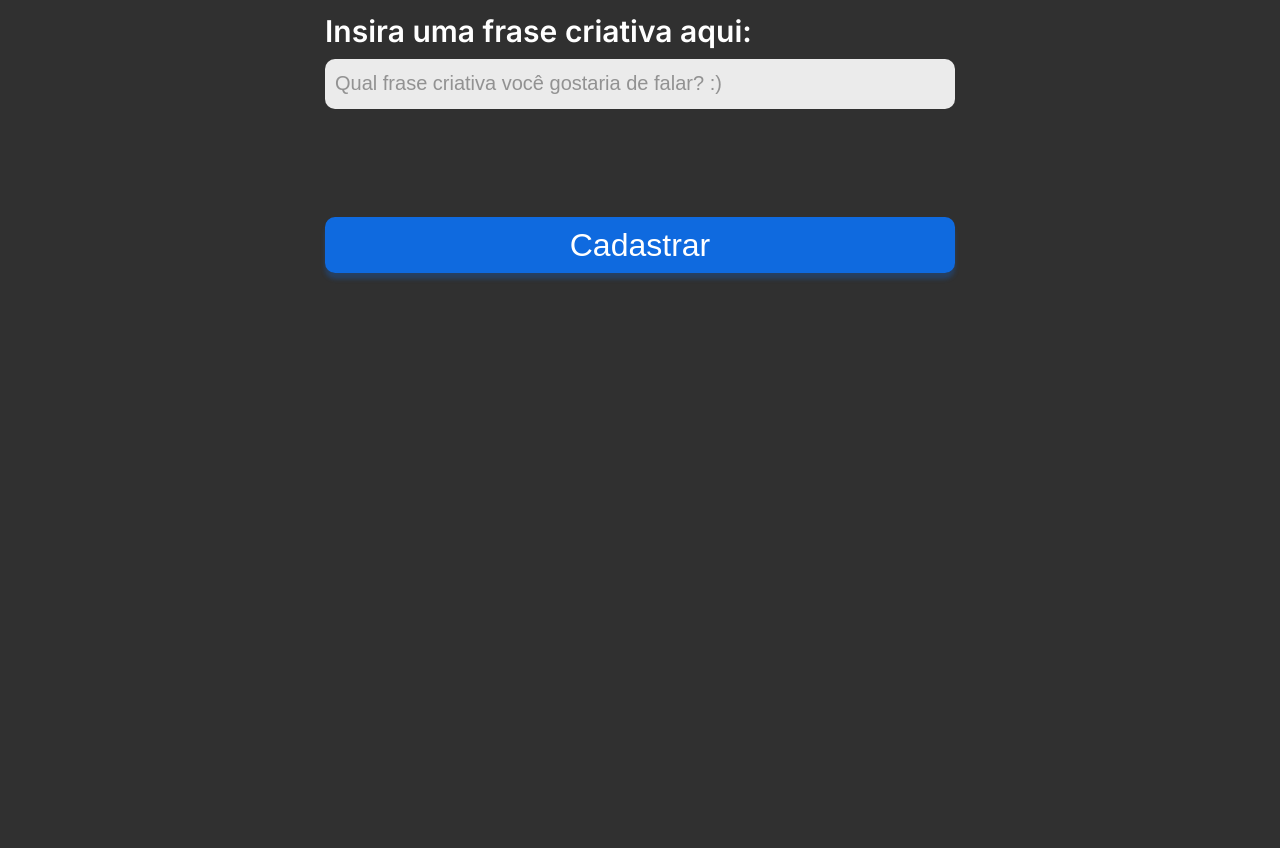
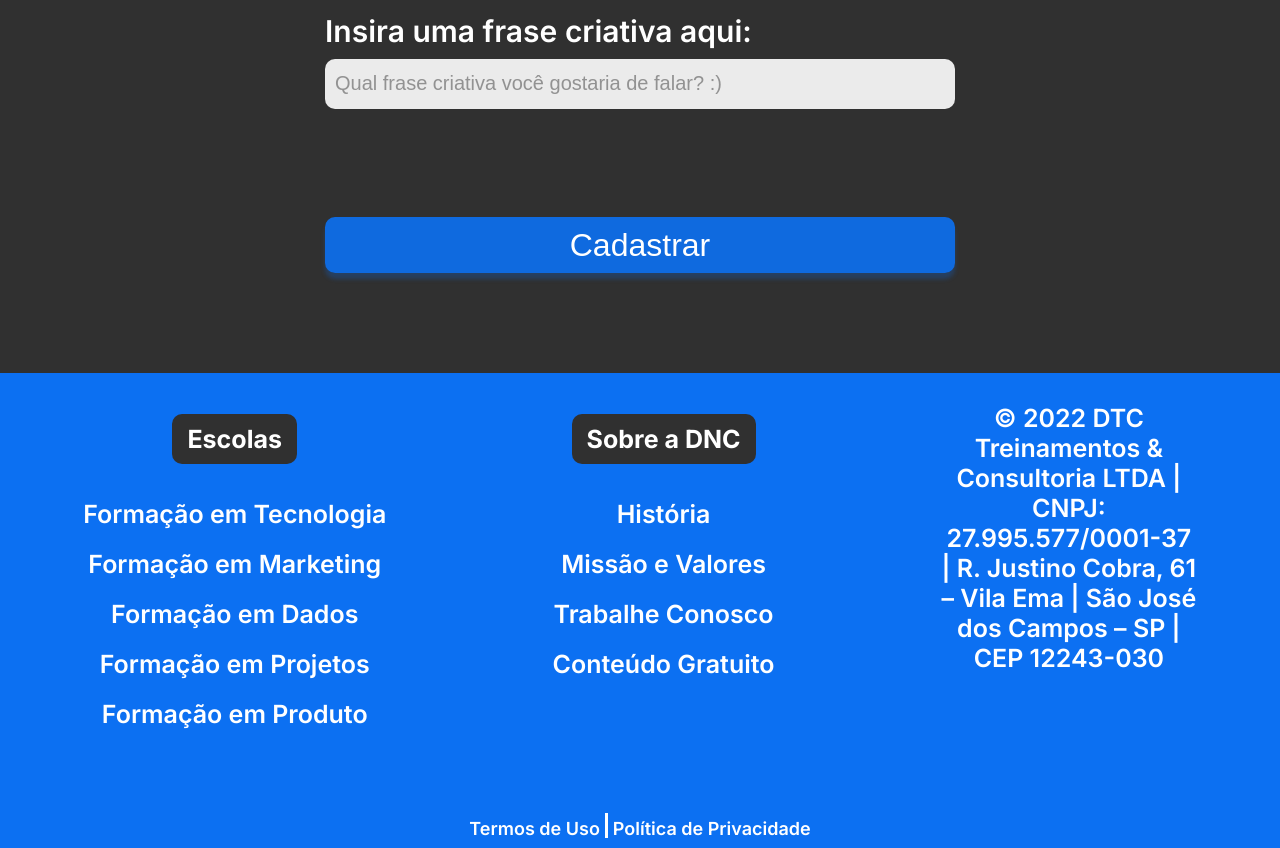
Before and after one commit to chicopinheiroDEV/bootcamp-dnc, a plain HTML site: page index.html in a window 1280 px wide. Shown: the part 1288-2136 px from the top of the page. Before the commit the page ends 1661 px from the top, so only its background shows below. Drawn offline with Linux system fonts and the light colour scheme.

```diff
--- a/index.html
+++ b/index.html
@@ -27,7 +27,7 @@
             </h2>
         </header>
 
-        <!--Para uma melhor organização e formatação, data elemento do formulário será colocado um uma tag <div>-->
+        <!--Para uma melhor organização e formatação, cada elemento do formulário será colocado um uma tag <div>-->
         <form>
             <div class="form-group">
                 <label for="">Nome:</label>
@@ -67,5 +67,45 @@
         </form>
     </section>
 
+    <footer>
+        <div class="linha1">
+            <nav>
+                <h5>Escolas</h5>
+                <ul>
+                    <li>
+                        <a href="">Formação em Tecnologia</a>
+                    </li>
+                    <li>
+                        <a href="">Formação em Marketing</a>
+                    </li>
+                    <li>
+                        <a href="">Formação em Dados</a>
+                    </li>
+                    <li>
+                        <a href="">Formação em Projetos</a>
+                    </li>
+                    <li>
+                        <a href="">Formação em Produto</a>
+                    </li>
+                </ul>
+            </nav>
+            <nav>
+                <h5>Sobre a DNC</h5>
+                <ul>
+                    <li><a href="">História</a></li>
+                    <li><a href="">Missão e Valores</a></li>
+                    <li><a href="">Trabalhe Conosco</a></li>
+                    <li><a href="">Conteúdo Gratuito</a></li>
+                </ul>
+            </nav>
+            <div class="endereco">
+                © 2022 DTC Treinamentos & Consultoria LTDA | CNPJ: 27.995.577/0001-37 | R. Justino Cobra, 61 – Vila Ema | São José dos Campos – SP | CEP 12243-030
+            </div>
+        </div>
+        <div class="linha2">
+            <a href="">Termos de Uso</a>
+            <a href="">Política de Privacidade</a>
+        </div>
+    </footer>
 </body>
 </html>
--- a/style.css
+++ b/style.css
@@ -159,3 +159,144 @@ section{
         box-shadow: 0px 6px 4px rgba(12, 112, 242, 0.25);
         cursor: pointer;
    }
+
+   /* Footer */
+   footer {
+    width: 100%;
+    background-color: var(--azul-dnc);
+   }
+
+   footer .linha1 {
+    display: flex;
+    justify-content: space-around;
+    align-items: center;
+   }
+
+   footer ul{
+    list-style: none;
+    margin: 0px;
+    padding: 0px;
+   }
+
+   footer nav {
+    display: flex;
+    flex-direction: column;
+    align-items: center;
+    height: 330px;
+   }
+
+   footer h5 {
+    text-align: center;
+    color: white;
+    font-weight: 800;
+    font-size: 25px;
+    font-family: var(--fonte-padrao);
+    background-color: var(--preto-dnc);
+    border-radius: 10px;
+    padding: 10px 15px 10px 15px;
+    margin-bottom: 15px;
+   }
+
+   footer ul li{
+    text-align: center;
+    color: white;
+    font-weight: 600;
+    font-size: 25px;
+    font-family: var(--fonte-padrao);
+
+    margin: 20px 0px 20px 0px
+   }
+
+   footer ul li a {
+    color: white;
+    text-decoration: none;
+   }
+
+   footer ul li a:hover{
+    color: var(--cinza-hover );
+   }
+
+   footer .endereco {
+    font-weight: 600;
+    font-size: 25px;
+    font-family: var(--fonte-padrao);
+    color: white;
+    text-align: center;
+    width: 20%;
+   }
+
+   footer .linha2 {
+    display: flex;
+    justify-content: center;
+    margin-top: 100px;
+    padding: 10px;
+    height: 25px;
+   }
+
+   footer .linha2 a {
+    font-family: var(--fonte-padrao);
+    font-size: 18px;
+    font-weight: 600;
+    color: white;
+    text-decoration: none; /*Tira a linha inferior do link*/
+    padding: 5px;
+   }
+
+   footer .linha2 a:first-child {    /*Primeiro filho da tag com a class = 'linha2'*/
+    border-right: 3px solid white;
+   }
+
+   footer .linha2 a:hover{
+    color: var(--cinza-hover);
+   }
+
+@media only screen and (max-width: 600px) {
+
+
+    /*Menu*/
+    #principal{
+        flex-direction: column;
+        height: auto;
+
+    }
+
+    #menu{
+        flex-direction: column;
+        width: 100%;
+        margin: 0px;
+    }
+
+    #menu a{
+        display: flex;
+        align-items: center;
+        height: 50px;
+    }
+
+    #principal button{
+        width: 100%;
+        margin: 0px;
+    }
+
+    /*Section*/
+    section h1 {
+        font-size: 38px;
+    }
+
+    section h2 {
+        font-size: 28px;
+        padding: 0px 10px 0px 10px;
+    }
+
+    form {
+        width: 90%;
+        font-size: 20px;
+    }
+
+    .checkbox-itens label{
+        font-size: 16px;
+    }
+
+    .checkbox-itens input{
+        width: 13px;
+    }
+}
```
